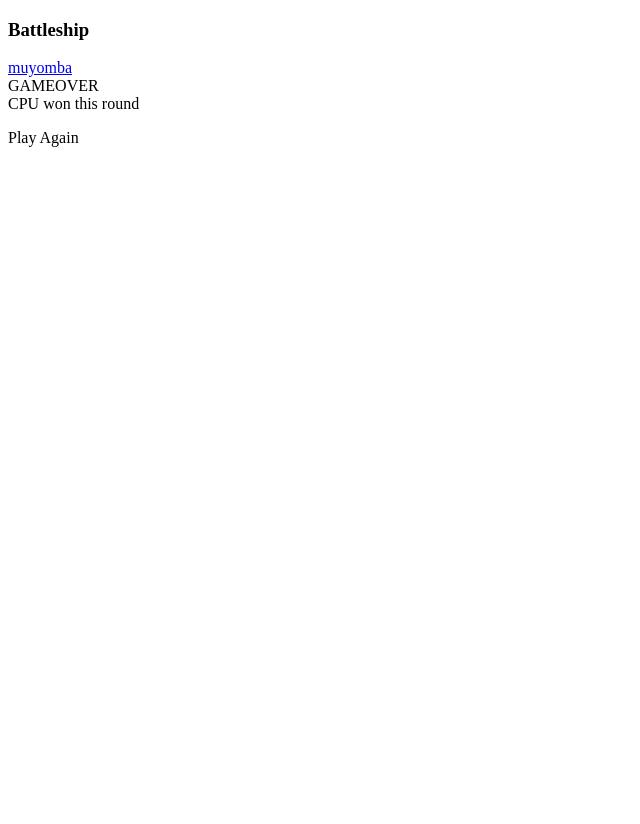
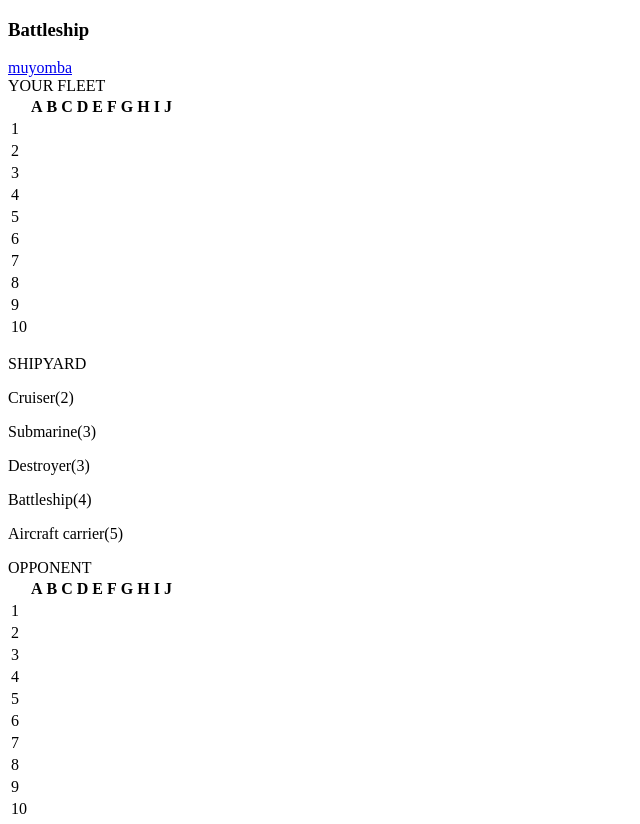
Before and after one commit to edgarmuyomba/battleship, a plain HTML site: page index.html in a window 1280 px wide. Shown: the top 824 px of the page, without its empty margins (0-640 px from the left). Before the commit the page ends 800 px from the top, so only its background shows below. Drawn offline with Linux system fonts and the light colour scheme.

Commit message:
feature: gameOver controls

```diff
--- a/index.html
+++ b/index.html
@@ -24,7 +24,7 @@
             <div class="header">Battleship</div>
             <button class="button">START</button>
         </div>
-        <div class="boards" style="display: none;">
+        <div class="boards">
             <div class="human">
                 <div class="header">
                     YOUR FLEET
@@ -751,7 +751,7 @@
                 </div>
             </div>
         </div>
-        <div class="gameOver">
+        <div class="gameOver" style="display: none;">
             <div class="header">GAMEOVER</div>
             <div class="winner">CPU won this round</div>
             <p class="button">Play Again</p>
```
